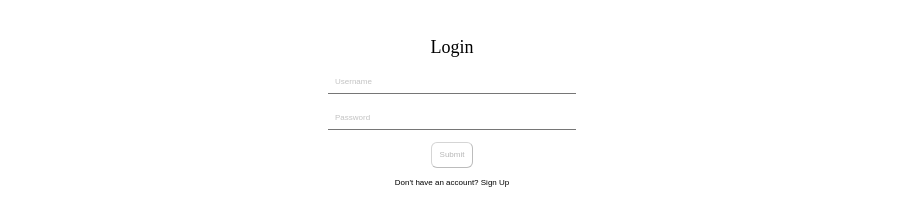
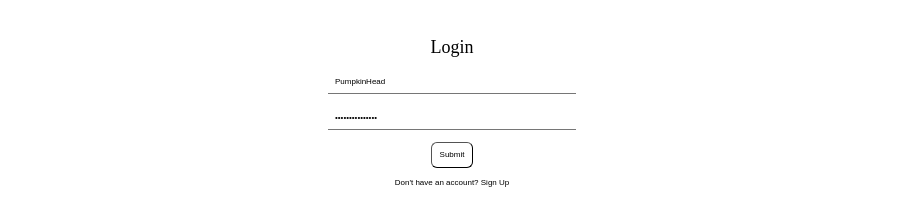
Before and after one commit to Always-Serving-Code/Reel-Insight-V2.0, a React (Vite) app: page / in a window 1280 px wide. Shown: the part 166-384 px from the top of the page, without its empty margins (188-1091 px from the left). Built offline with nearby package versions, Linux system fonts and the light colour scheme; a web font is replaced by a local one.

Commit message:
fix: update login page with verified username and password for demo purposes

```diff
--- a/src/components/AuthForm.tsx
+++ b/src/components/AuthForm.tsx
@@ -3,8 +3,8 @@ import { Link } from "react-router-dom";
 
 export default function AuthForm() {
   const [isSignUp, setIsSignUp] = useState(false);
-  const [username, setUsername] = useState("");
-  const [password, setPassword] = useState("");
+  const [username, setUsername] = useState("PumpkinHead");
+  const [password, setPassword] = useState("iLovePumpkins98");
   const [email, setEmail] = useState("");
 
   const handleSubmit = (e: FormEvent<HTMLFormElement>) => {
@@ -23,6 +23,7 @@ export default function AuthForm() {
             type="text"
             name="username"
             placeholder="Username"
+            value="PumpkinHead"
             onChange={(e) => setUsername(e.target.value)}
           />
         </label>
@@ -33,6 +34,7 @@ export default function AuthForm() {
             type="password"
             name="password"
             placeholder="Password"
+            value="iLovePumpkins98"
             onChange={(e) => setPassword(e.target.value)}
           />
         </label>
```
